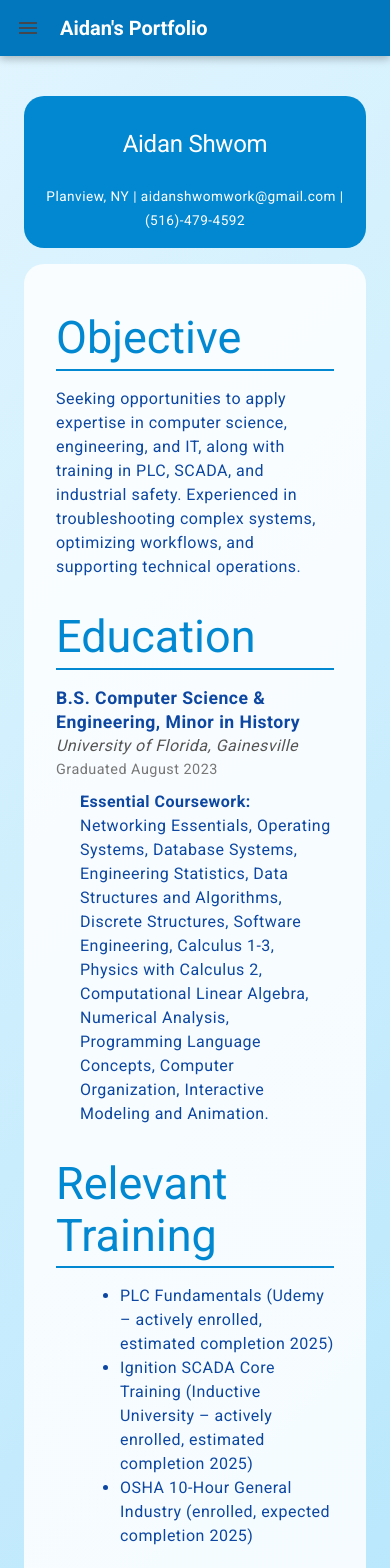
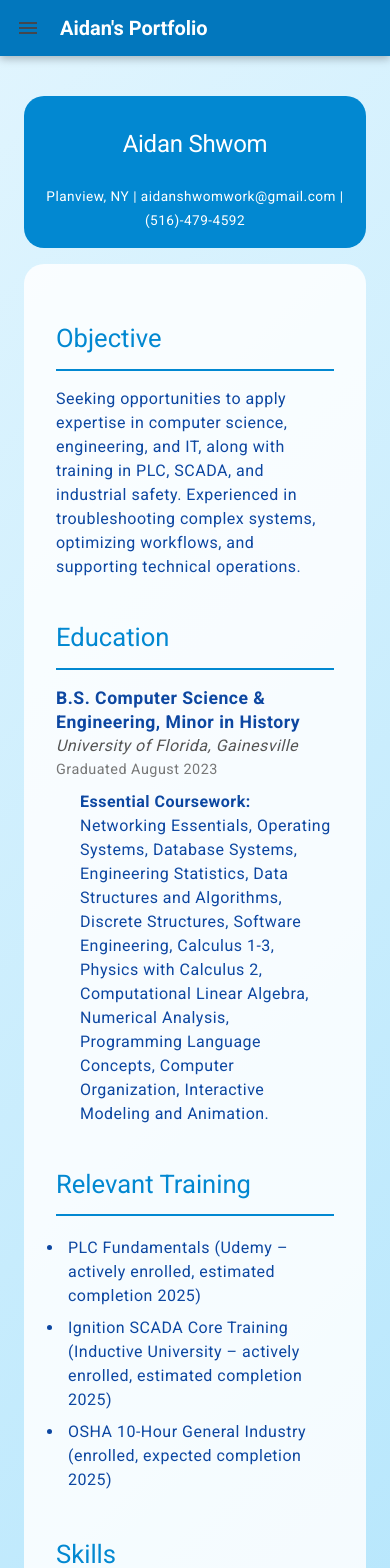
Before and after one commit to ashwom2017/aidan-portfolio, an Angular app in the folder frontend/: page /resume in a window 390 px wide. Shown: the top 1568 px of the page. Built offline with nearby package versions, Linux system fonts and the light colour scheme.

Commit message:
Resume mobile fixes

```diff
--- a/frontend/src/app/resume/resume.component.css
+++ b/frontend/src/app/resume/resume.component.css
@@ -73,10 +73,35 @@ h2 {
   margin-bottom: 1rem;
 }
 
-/* Lists */
+/* Mobile adjustments */
+@media (max-width: 768px) {
+  h2 {
+    font-size: 1.8rem;
+  }
+}
+
+@media (max-width: 480px) {
+  h2 {
+    font-size: 1.6rem; /* smaller for mobile to fit on one line */
+  }
+}
+
+/* Default bullets (desktop) */
 ul {
   list-style-type: disc;
-  margin-left: 1.5rem;
+  margin-left: 1rem; /* existing desktop indent */
+}
+
+/* Reduce indent on smaller screens */
+@media (max-width: 480px) {
+  ul {
+    margin-left: .5rem; /* smaller indent for mobile */
+    padding-left: 0;     /* reset browser default */
+  }
+}
+
+li {
+  padding: .25rem;
 }
 
 /* Skills */
--- a/frontend/src/app/resume/resume.component.html
+++ b/frontend/src/app/resume/resume.component.html
@@ -94,7 +94,7 @@
           <li>Led backend development, testing, and troubleshooting for a large-scale migration project, ensuring smooth transition from legacy systems.</li>
           <li>Designed data schemas and integrated APIs to improve system communication and data flow.</li>
           <li>Collaborated with cross-functional teams to support successful system integrations and resolve technical issues quickly.</li>
-          <li>Served as onsite POC for the Rating Service Layer team, facilitating communication between stakeholders.</li>
+          <li>Served as onsite point of contact for the Rating Service Layer team, facilitating communication between stakeholders.</li>
         </ul>
       </div>
 
```
